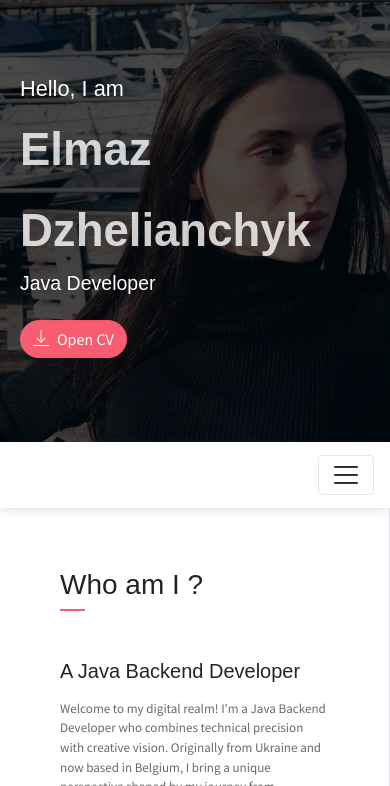
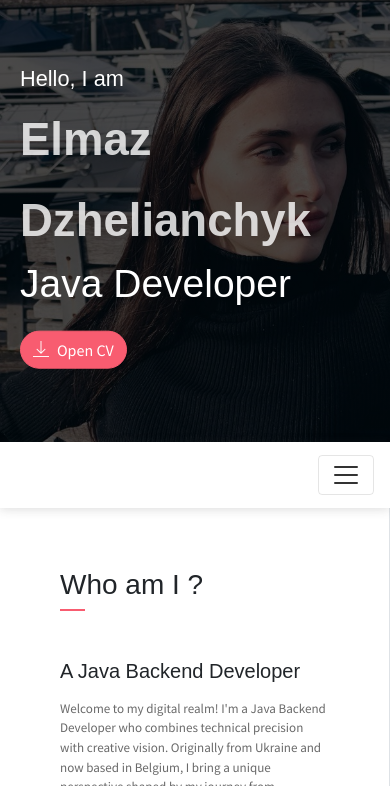
Before and after one commit to 9elmaz9/elmaz_dzhelianchyk, a website: page index.html in a window 390 px wide. Shown: the part 58-844 px from the top of the page. Drawn offline with Linux system fonts and the light colour scheme.

Commit message:
Updated project files

```diff
--- a/index.html
+++ b/index.html
@@ -49,18 +49,33 @@
                   </style>
               <!--  <h6 class="header-mono" >Back end   Developer</h6>
                 <button class="btn btn-primary btn-rounded" onclick="printResume()"><i class="ti-printer pr-2"></i>Print Resume</button>    -->
+                <style>
 
-                <style>
+                .typed-text-output {
+                    font-size: 5vw; /* Базовый адаптивный размер */
+                    font-family: Arial, sans-serif;
+                    font-weight: bold;
+                    color: #333;
+                    text-align: center;
+                    white-space: nowrap;
+                }
+
+                /* Для устройств с маленьким экраном */
+                @media (max-width: 768px) {
                     .typed-text-output {
-                        font-size: 5vw; /* Адаптивный размер шрифта: 5% от ширины экрана */
-                        font-family: Arial, sans-serif;
-                        font-weight: bold;
-                        color: #333;
-                        text-align: center; /* Центрирование текста */
-                        white-space: nowrap; /* Запрет на перенос текста на другую строку */
+                        font-size: 8vw; /* Увеличиваем размер текста для телефонов */
                     }
-                </style>
+                }
 
+                /* Для очень маленьких экранов, например, 480px */
+                @media (max-width: 480px) {
+                    .typed-text-output {
+                        font-size: 10vw; /* Ещё больше увеличиваем размер текста для очень маленьких экранов */
+                    }
+                }
+
+
+            </style>
 
 
 
```
